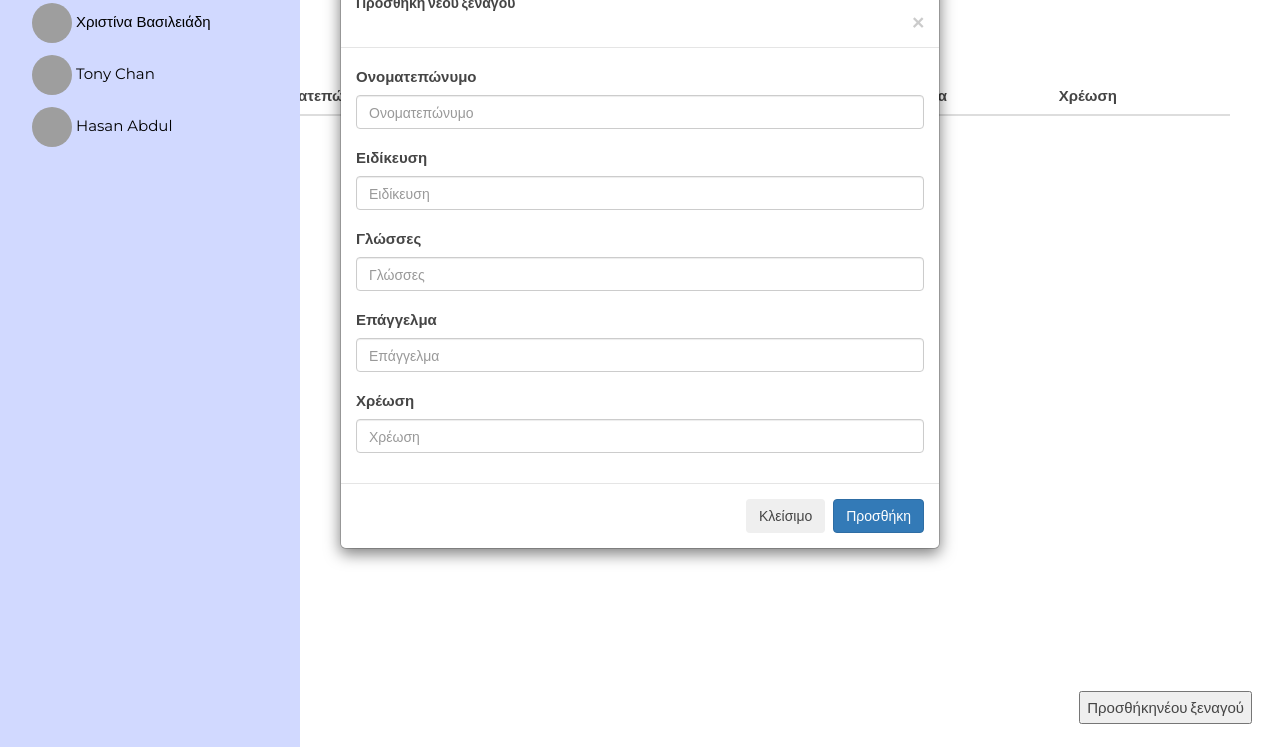
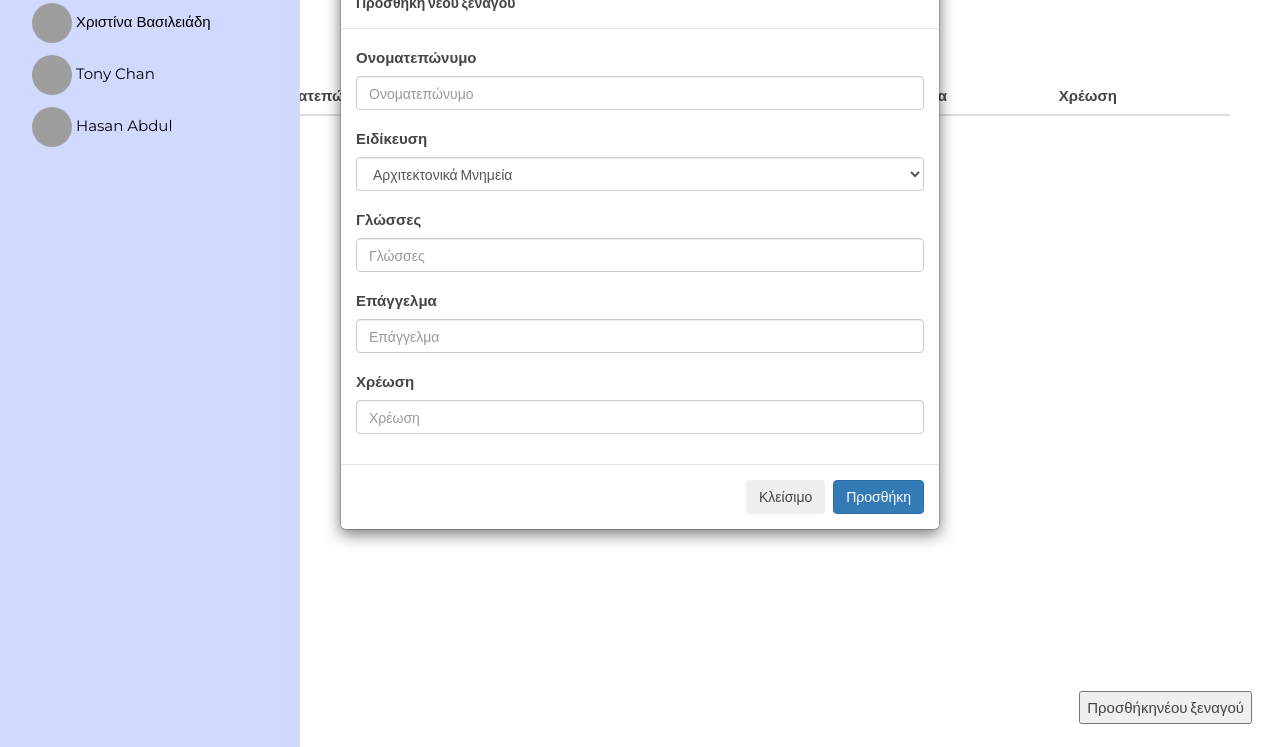
Before and after one commit to DimLGK/ge2-WebApp, a plain HTML site: page guides.html in a window 1280 px wide. Both pictures are taken after a click on the button "Προσθήκηνέου ξεναγού". Shown: the part 53-800 px from the top of the page. Drawn offline with nearby package versions, Linux system fonts and the light colour scheme; no server answers; grey boxes are pictures that could not be loaded.

Commit message:
Updated guides forms.

```diff
--- a/guides.html
+++ b/guides.html
@@ -134,8 +134,6 @@
       <div class="modal-content">
         <div class="modal-header">
           <h5 class="modal-title"><b>Προσθήκη νέου ξεναγού</b></h5>
-          <button type="button" class="close" data-dismiss="modal" aria-label="Close">
-            <span aria-hidden="true">&times;</span>
           </button>
         </div>
         <div class="modal-body">
@@ -147,7 +145,12 @@
             </div>
             <div class="form-group">
               <label for="specialization">Ειδίκευση</label>
-              <input type="text" class="form-control" id="specialization" placeholder="Ειδίκευση">
+              <!-- <input type="text" class="form-control" id="specialization" placeholder="Ειδίκευση"> -->
+              <select id="specialization" class="form-control">
+                <option selected>Αρχιτεκτονικά Μνημεία</option>
+                <option>Τεχνολογικά Μουσεία</option>
+                <option>Θρησκευτικά Μνημεία</option>
+              </select>
             </div>
             <!-- </div> -->
             <!-- <div class="col"> -->
```
